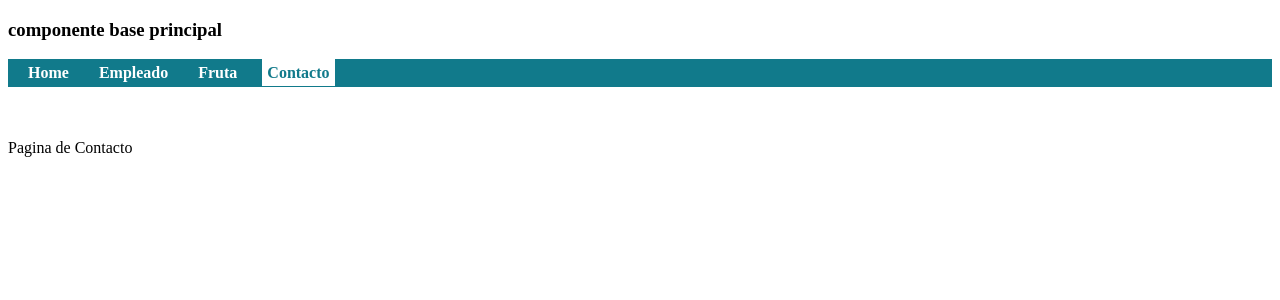
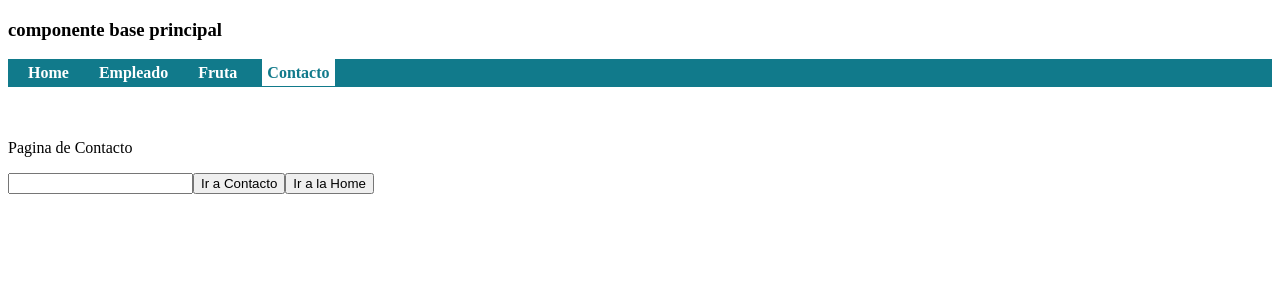
Before and after one commit to JPLeon18/ang, an Angular app: page /contacto in a window 1280 px wide. Shown: the top 300 px of the page. Built offline with nearby package versions, Linux system fonts and the light colour scheme.

Commit message:
Se añade lo de trabajar con parametros en la url

```diff
--- a/src/app/contacto/contacto.component.html
+++ b/src/app/contacto/contacto.component.html
@@ -1 +1,12 @@
 <p>{{title}}</p>
+
+
+<div *ngIf="parametro">
+  El parametro es {{parametro}}
+</div>
+
+<div *ngIf="!parametro">
+  <input type="text" [(ngModel)]="address">
+  <button (click)="redirigir()">Ir a Contacto</button>
+  <button (click)="irHome()">Ir a la Home</button>
+</div>
--- a/src/app/contacto/contacto.component.ts
+++ b/src/app/contacto/contacto.component.ts
@@ -9,7 +9,7 @@ import { Router, ActivatedRoute, Params } from "@angular/router";  // Recoger pa
 export class ContactoComponent implements OnInit {
   public title:string;
   public parametro;
-
+  public address:any;
 
 
   constructor(
@@ -18,14 +18,23 @@ export class ContactoComponent implements OnInit {
 
   ) {
     this.title="Pagina de Contacto";
-
+    this.address = "";
   }
 
   ngOnInit() {
     this._route.params.forEach((params: Params) => {
-      this.parametro = params['page'];
+    this.parametro = params['page'];
     });
 
   }
 
+
+
+  redirigir(){
+    this._router.navigate(['/contacto', this.address]);
+  }
+
+  irHome(){
+    this._router.navigate(['']);
+  }
 }
--- a/src/app/inicio/inicio.component.ts
+++ b/src/app/inicio/inicio.component.ts
@@ -1,20 +1,27 @@
 import { Component, OnInit } from '@angular/core';
+import { RopaService} from "../services/ropa.service";
+
 
 @Component({
   selector: 'app-inicio',
   templateUrl: './inicio.component.html',
-  styleUrls: ['./inicio.component.css']
+  styleUrls: ['./inicio.component.css'],
+  providers: [RopaService]
 })
 export class InicioComponent implements OnInit {
   public title:string;
 
-  constructor() {
+  constructor(
+    private _ropaService : RopaService
+
+  ) {
     this.title = "Pagina principal";
 
 
   }
 
   ngOnInit() {
+    console.log(this._ropaService.prueba('adidas'));
   }
 
 }
--- /dev/null
+++ b/src/app/services/ropa.service.ts
@@ -0,0 +1,20 @@
+import { Injectable } from "@angular/core";
+
+@Injectable()
+export class RopaService{
+  public prenda:string;
+  public coleccion_ropa = ['Camisa', 'pants'];
+  constructor(){
+    this.prenda = "pants";
+
+  }
+
+  prueba(name){
+    return name;
+  }
+
+  addRopa(nombre_prenda){
+    this.coleccion_ropa.push(nombre_prenda);
+  }
+
+}
```
